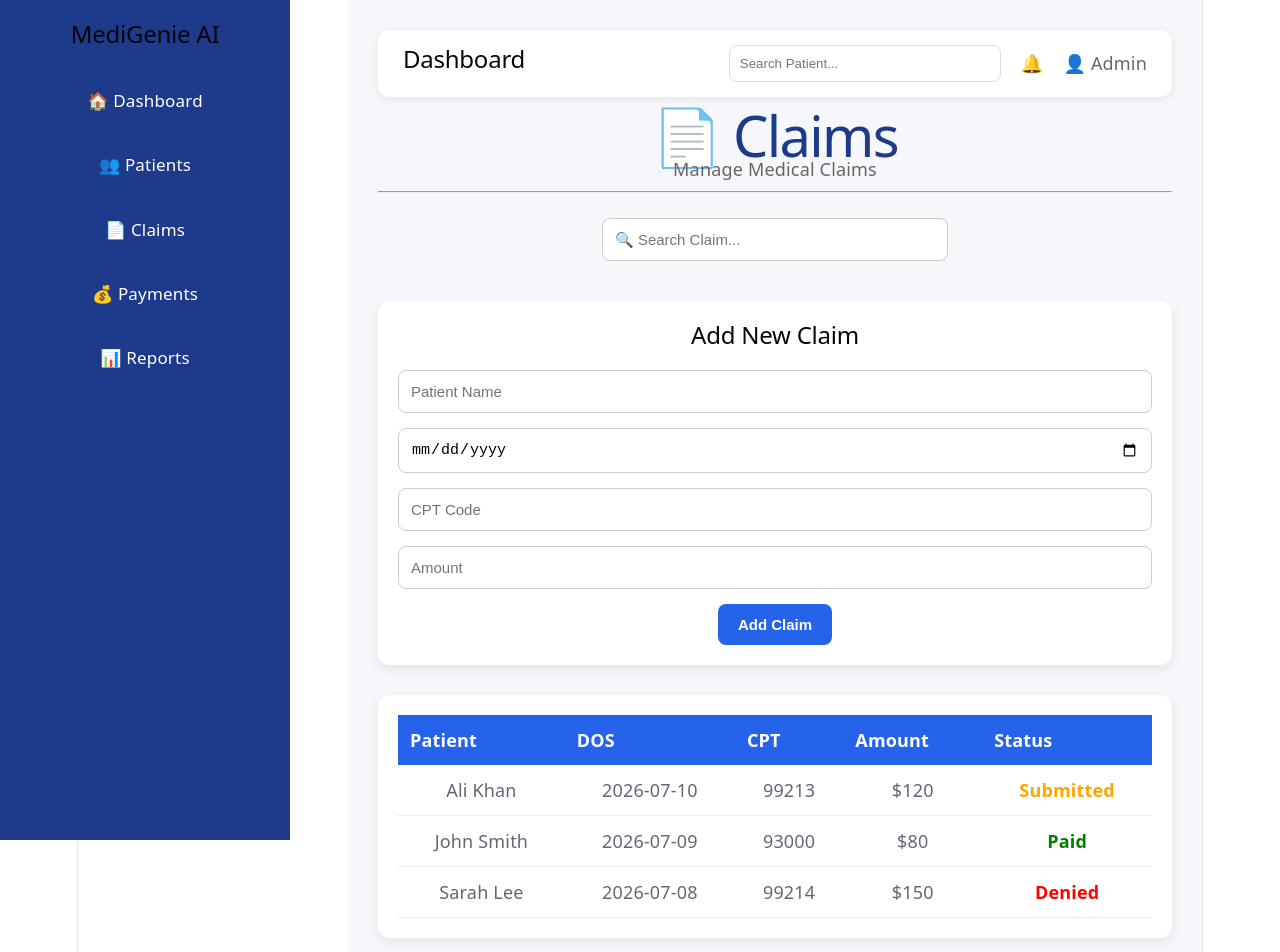
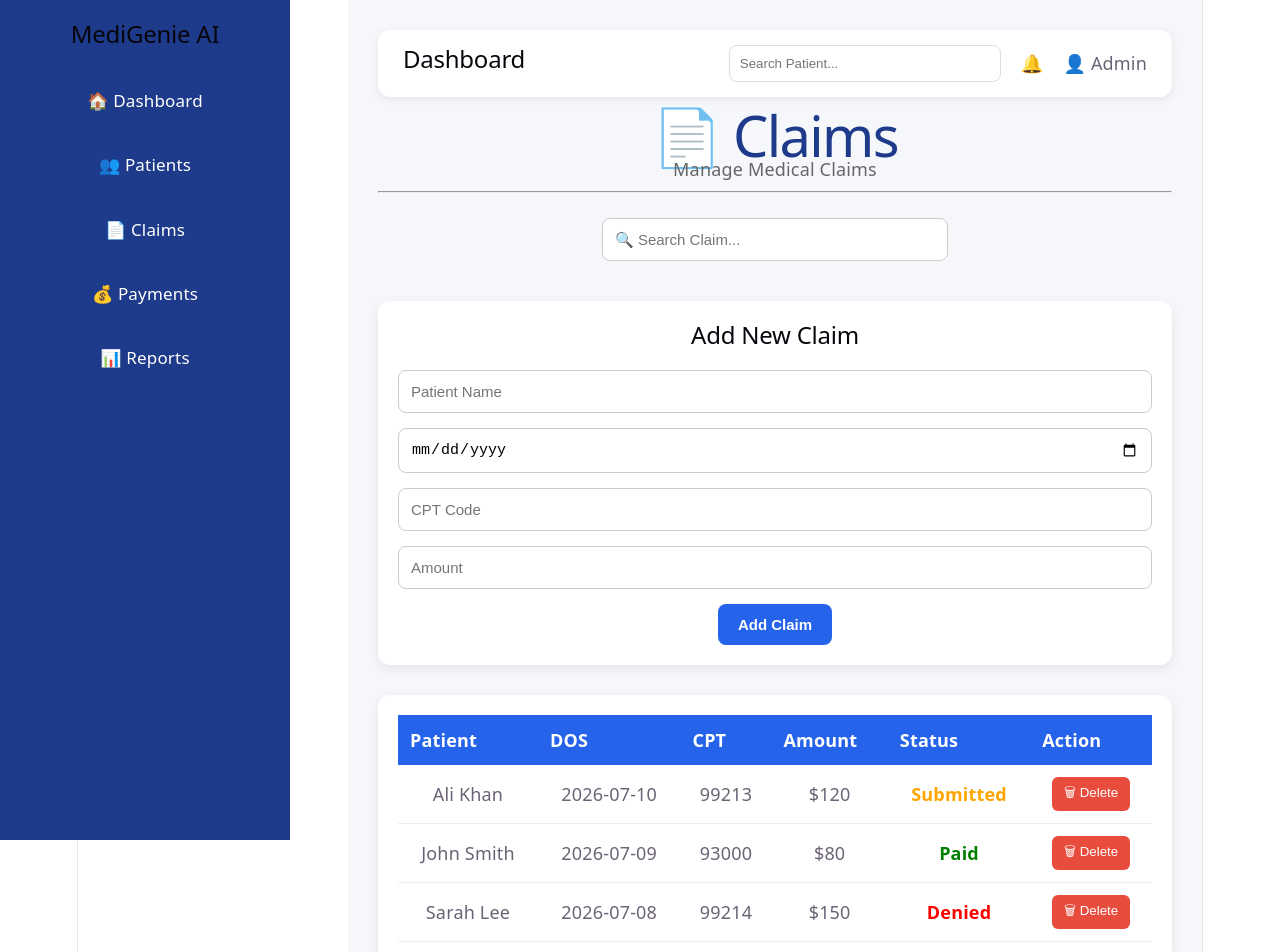
Before and after one commit to ehsankiani222-cloud/MediGenieAI, a React (Vite) app: page /claims in a window 1280 px wide. Shown: the top 952 px of the page. Built offline with nearby package versions, Linux system fonts and the light colour scheme.

Commit message:
Delete Claim Feature

```diff
--- a/src/components/ClaimRow.jsx
+++ b/src/components/ClaimRow.jsx
@@ -1,10 +1,19 @@
-function ClaimRow({ patient, dos, cpt, amount, status }) {
+function ClaimRow({
+  id,
+  patient,
+  dos,
+  cpt,
+  amount,
+  status,
+  onDelete,
+}) {
   return (
     <tr>
       <td>{patient}</td>
       <td>{dos}</td>
       <td>{cpt}</td>
       <td>{amount}</td>
+
       <td>
         <span
           style={{
@@ -20,6 +29,22 @@ function ClaimRow({ patient, dos, cpt, amount, status }) {
           {status}
         </span>
       </td>
+
+      <td>
+        <button
+          onClick={() => onDelete(id)}
+          style={{
+            background: "#e74c3c",
+            color: "white",
+            border: "none",
+            padding: "6px 12px",
+            borderRadius: "6px",
+            cursor: "pointer",
+          }}
+        >
+          🗑 Delete
+        </button>
+      </td>
     </tr>
   );
 }
--- a/src/components/ClaimTable.jsx
+++ b/src/components/ClaimTable.jsx
@@ -4,7 +4,11 @@ import ClaimRow from "./ClaimRow";
 import "../styles/ClaimTable.css";
 
 function ClaimTable() {
-  const { claims, searchTerm } = useContext(ClaimContext);
+  const {
+    claims,
+    searchTerm,
+    deleteClaim,
+  } = useContext(ClaimContext);
 
   const filteredClaims = claims.filter((claim) =>
     claim.patient.toLowerCase().includes(searchTerm.toLowerCase())
@@ -20,6 +24,7 @@ function ClaimTable() {
             <th>CPT</th>
             <th>Amount</th>
             <th>Status</th>
+            <th>Action</th>
           </tr>
         </thead>
 
@@ -27,11 +32,13 @@ function ClaimTable() {
           {filteredClaims.map((claim) => (
             <ClaimRow
               key={claim.id}
+              id={claim.id}
               patient={claim.patient}
               dos={claim.dos}
               cpt={claim.cpt}
               amount={claim.amount}
               status={claim.status}
+              onDelete={deleteClaim}
             />
           ))}
         </tbody>
--- a/src/context/ClaimContext.jsx
+++ b/src/context/ClaimContext.jsx
@@ -25,11 +25,16 @@ export function ClaimProvider({ children }) {
     ]);
   }
 
+  function deleteClaim(id) {
+    setClaims((prev) => prev.filter((claim) => claim.id !== id));
+  }
+
   return (
     <ClaimContext.Provider
       value={{
         claims,
         addClaim,
+        deleteClaim,
         searchTerm,
         setSearchTerm,
       }}
```
